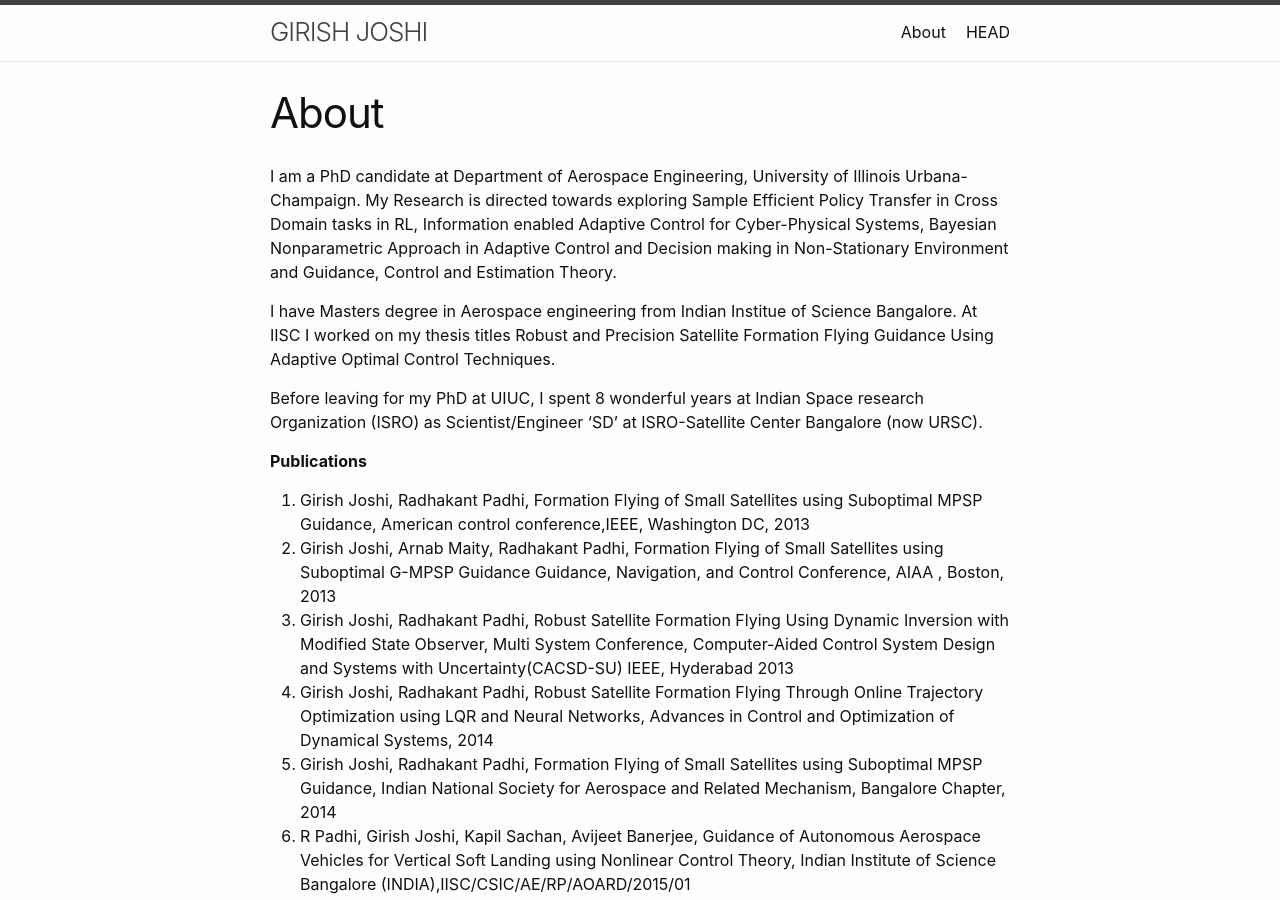
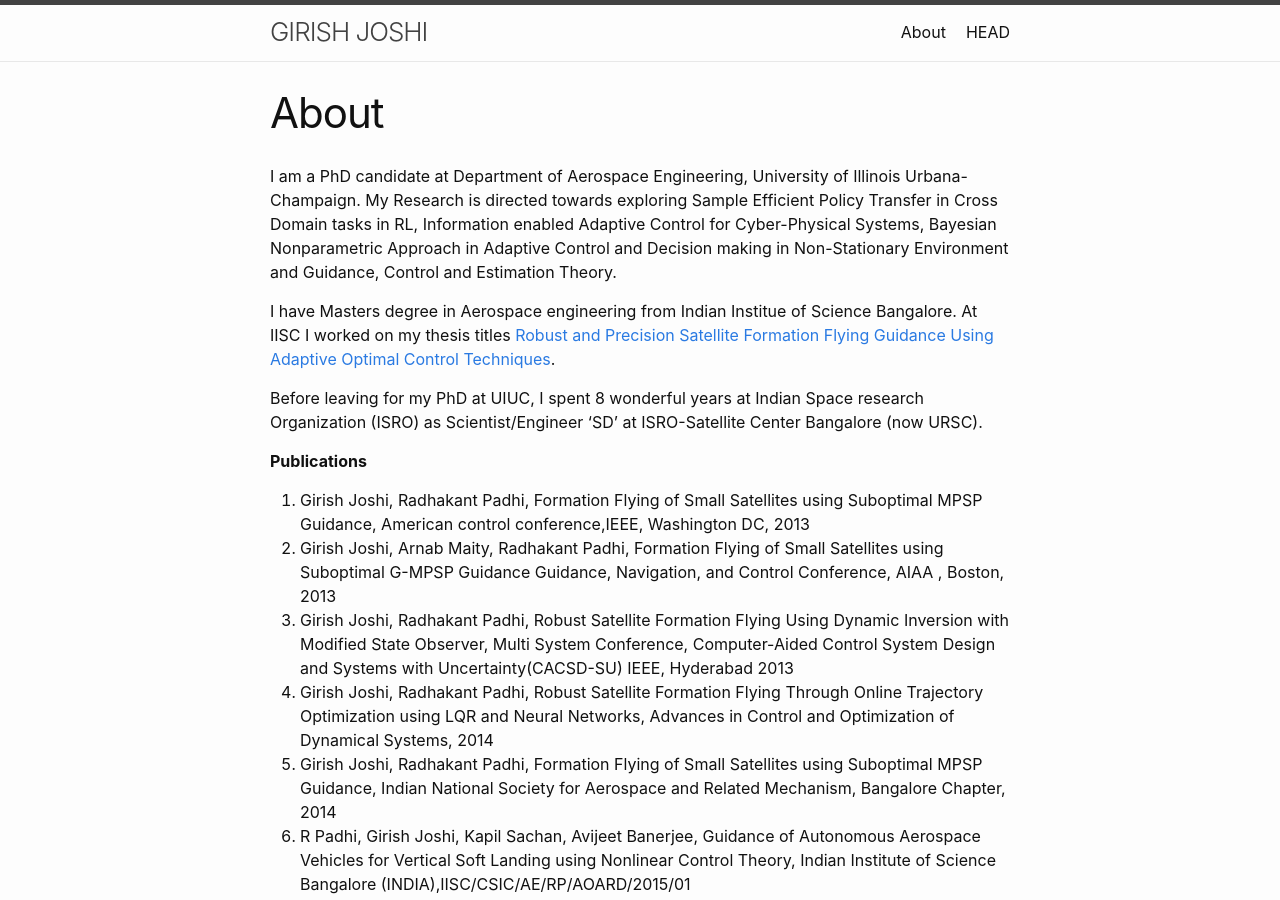
Before and after one commit to girishvjoshi/gj_blog, a Jekyll site: the page built from about.md, in a window 1280 px wide and 900 px high. Built offline with Jekyll 4.4.1, drawn with Linux system fonts in a browser that asks for light colours.

```diff
--- a/about.md
+++ b/about.md
@@ -5,7 +5,7 @@ permalink: /about/
 ---
 I am a PhD candidate at Department of Aerospace Engineering, University of Illinois Urbana-Champaign. My Research is directed towards exploring Sample Efficient Policy Transfer in Cross Domain tasks in RL, Information enabled Adaptive Control for Cyber-Physical Systems, Bayesian Nonparametric Approach in Adaptive Control and Decision making in Non-Stationary Environment and Guidance, Control and Estimation Theory.
 
-I have Masters degree in Aerospace engineering from Indian Institue of Science Bangalore. At IISC I worked on my thesis titles Robust and Precision Satellite Formation Flying Guidance Using Adaptive Optimal Control Techniques.
+I have Masters degree in Aerospace engineering from Indian Institue of Science Bangalore. At IISC I worked on my thesis titles [Robust and Precision Satellite Formation Flying Guidance Using Adaptive Optimal Control Techniques].
 
 Before leaving for my PhD at UIUC, I spent 8 wonderful years at Indian Space research Organization (ISRO) as Scientist/Engineer 'SD' at ISRO-Satellite Center Bangalore (now URSC).
 
@@ -31,7 +31,7 @@ CSL160 Coordinated Science Lab, University of Illinois Urbana-Champaigm 1308 W M
 
 [CV](/assets/GirishJoshi_CV.pdf)
 
-[Robust and Precision Satellite Formation Flying Guidance Using Adaptive Optimal Control Techniques]: (/assets/ME_THESIS.pdf)
+[Robust and Precision Satellite Formation Flying Guidance Using Adaptive Optimal Control Techniques]:(/assets/ME_THESIS.pdf)
 
 <!-- You can find the source code for Minima at GitHub:
 [jekyll][jekyll-organization] /
```
